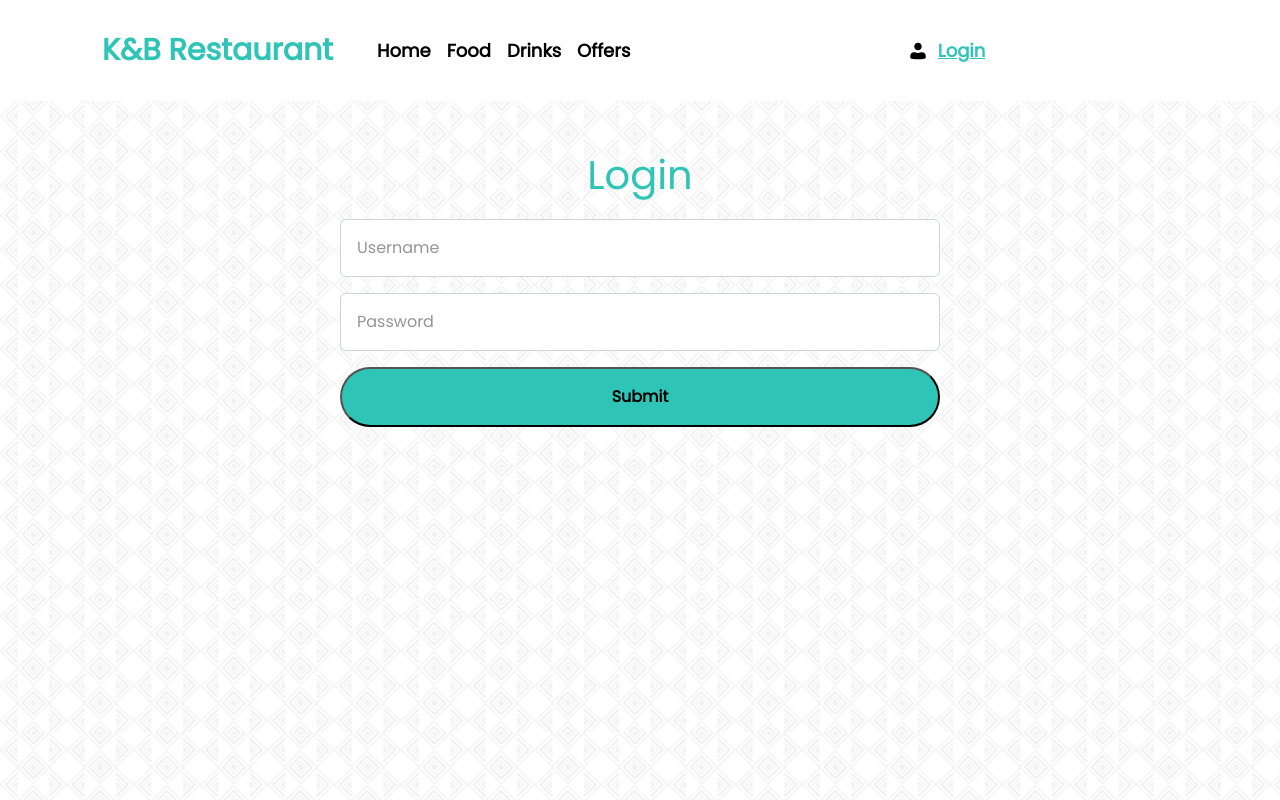
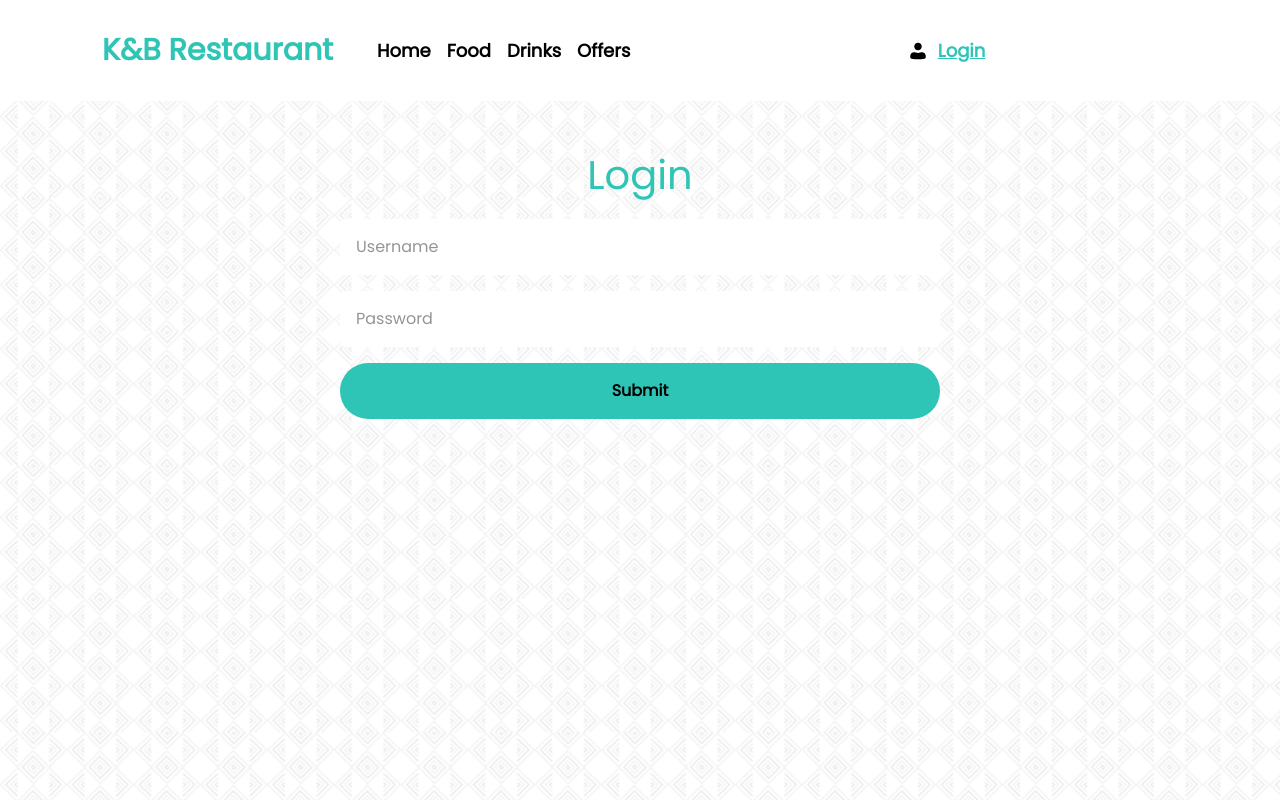
Before and after one commit to BobbyTherio/KBRestaurant, an Angular app in the folder Frontend/: page /login in a window 1280 px wide. Built offline with nearby package versions, Linux system fonts and the light colour scheme.

Commit message:
Frontend updated

```diff
--- a/Frontend/src/app/components/edit-offer/edit-offer.component.scss
+++ b/Frontend/src/app/components/edit-offer/edit-offer.component.scss
@@ -0,0 +1,94 @@
+$red: #e74c3c;
+
+html, body {
+  background: #f1f1f1;
+  font-family: "Poppins", Arial, Helvetica, sans-serif;
+  padding: 1em;
+}
+
+h1 {
+   text-align: center;
+   color: #2EC4B6;
+   margin-top: 50px;
+}
+
+form {
+  max-width: 600px;
+  text-align: center;
+  margin: 20px auto;
+
+input, textarea, button {
+    border:0; outline:0;
+    padding: 1em;
+    display: block;
+    width: 100%;
+    margin-top: 1em;
+    font-family: "Poppins", Arial, Helvetica, sans-serif;
+    resize: none;
+  &:focus {
+    box-shadow: 5px 5px 5px #2ec4b575;
+  }
+}
+
+#message {
+  height:200px;
+}
+
+.button {
+  background-color: #2EC4B6;
+  color: black;
+  font-weight: 700;
+  border-radius: 50px;
+}
+
+#input-submit {
+  color: white;
+  background: $red;
+  // cursor: pointer;
+  &:hover {
+    background-color: #e74c3c;
+  }
+}
+
+textarea {
+  height: 126px;
+  }
+}
+
+.half {
+  float: left;
+  width: 48%;
+  margin-bottom: 1em;
+}
+
+.right {
+  width: 50%;
+}
+
+.left {
+  margin-right: 2%;
+}
+
+@media (max-width: 480px) {
+  .half {
+     width: 100%;
+     float: none;
+     margin-bottom: 0;
+  }
+}
+
+/* Clearfix */
+.cf:before,
+.cf:after {
+  content: " "; /* 1 */
+  display: table; /* 2 */
+}
+
+.cf:after {
+  clear: both;
+}
+
+#pick{
+  background-color: #2EC4B6;
+  color: white;
+}
--- a/Frontend/src/app/components/login/login.component.scss
+++ b/Frontend/src/app/components/login/login.component.scss
@@ -17,8 +17,9 @@ form {
   text-align: center;
   margin: 20px auto;
 
-input, textarea, button {
-        padding: 1em;
+  input, textarea, button {
+    border:0; outline:0;
+    padding: 1em;
     display: block;
     width: 100%;
     margin-top: 1em;
--- a/Frontend/src/app/components/register/register.component.html
+++ b/Frontend/src/app/components/register/register.component.html
@@ -17,5 +17,5 @@
         <input matInput type="password" class="form-control" formControlName="password" placeholder="Password">
     </div>
 
-    <button type="button" class="button" (click)="register()" routerLink="/dashboard">Submit</button>
+    <button type="submit" class="button" (click)="register()" routerLink="/dashboard">Submit</button>
 </form>
--- a/Frontend/src/app/components/register/register.component.scss
+++ b/Frontend/src/app/components/register/register.component.scss
@@ -17,7 +17,8 @@ form {
   text-align: center;
   margin: 20px auto;
 
-input, textarea, button {
+  input, textarea, button {
+    border:0; outline:0;
     padding: 1em;
     display: block;
     width: 100%;
```
